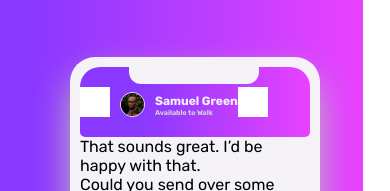
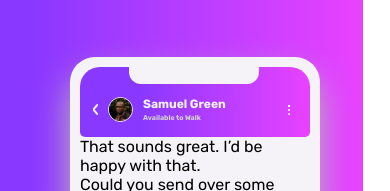
Before and after one commit to devsotter/chat-app-css-illustration, a plain HTML site: page index.html in a window 390 px wide. Shown: the top 191 px of the page. Drawn offline with Linux system fonts and the light colour scheme.

Commit message:
header-phone

```diff
--- a/assets/scss/styles.scss
+++ b/assets/scss/styles.scss
@@ -11,8 +11,7 @@
   margin: 0 auto;
   position: relative;
 
-
-  &::before{
+  &::before {
     content: "";
     width: 450px;
     height: 700px;
@@ -30,8 +29,6 @@
     align-items: center;
     gap: 130px;
 
-
-
     .smartphone {
       max-width: 250px;
       padding: 10px;
@@ -43,21 +40,55 @@
       .header-phone {
         border-radius: 20px 20px 5px 5px;
         display: flex;
-        justify-content: start;
+        justify-content: space-between;
         align-items: center;
         background: $gd-color;
         height: 70px;
 
+        .arrow {
+            width: 18px;
+            height: 18px;
+            position: relative;
+            bottom: -2px;
+            right: -2px;
 
+
+
+            &::before {
+                content: "";
+                width: 7px;
+                height: 2px;
+                background-color: $bg-app;
+                position: absolute;
+                top: 5px;
+                left: 10px;
+                transform: rotate(50deg);
+                border-radius: 3px;
+              }
+              &::after {
+                content: "";
+                width: 7px;
+                height: 2px;
+                position: absolute;
+                top: -0px;
+                left: 10px;
+                transform: rotate( -50deg);
+                background-color: $bg-app;
+                border-radius: 3px;
+              }
+
+
+        }
         .profile {
           display: flex;
           justify-content: left;
           align-items: end;
+          align-self: flex-end;
+          margin: 15px 0;
           gap: 10px;
           position: relative;
           .arrow {
             position: relative;
-
           }
           img {
             border-radius: 50%;
@@ -65,22 +96,49 @@
             height: 25px;
             border: 1px solid $bg-app;
           }
-
         }
-        h1{
+        h1 {
+            margin-top: 2px;
           font-size: 12px;
           color: $bg-app;
         }
         h2 {
           font-size: 7px;
           color: rgb(210, 210, 210);
+          margin-top: 2px;
+        }
+
+        .menu {
+            width: 2px;
+            height: 2px;
+           position: relative;
+           left: -20px;
+           bottom: -4px;
+          background-color: white;
+
+          &::before {
+            content: "";
+            width: 2px;
+            height: 2px;
+             position: absolute;
+             left: 0;
+             bottom: -8px;
+            background-color: white;
+            border-radius: 50%;
+
+          }
+          &::after {
+            content: "";
+            width: 2px;
+            height: 2px;
+             position: absolute;
+             left: 0;
+             bottom:  -4px;
+             border-radius: 50%;
+            background-color: white;
 
           }
 
-        span {
-            width: 30px;
-            height: 30px;
-            background-color: white;
         }
 
         &::before {
```
Also changed, not shown: assets/css/styles.min.css, 1 other file. Lines whose indentation alone changed are shown as unchanged.
